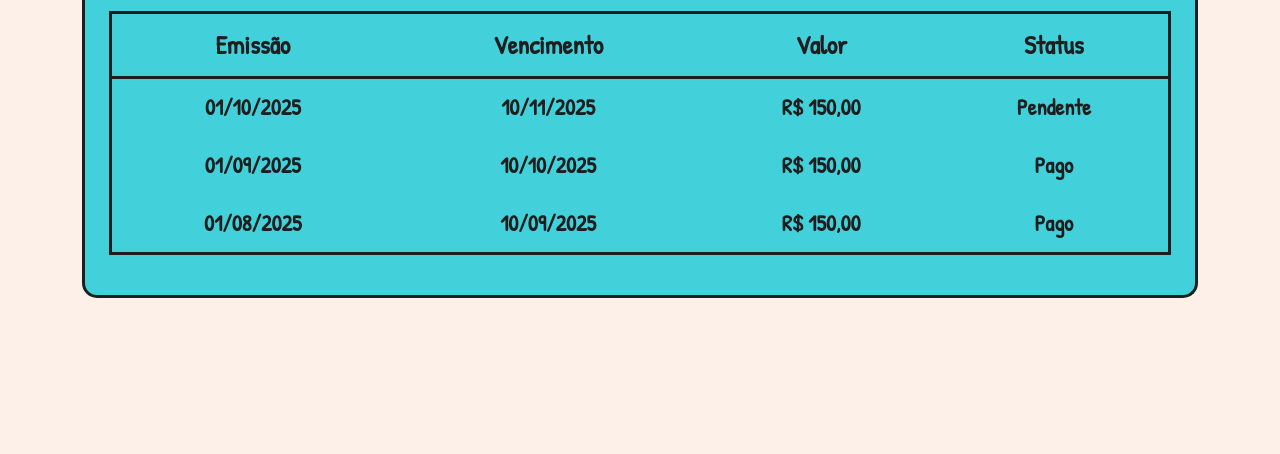
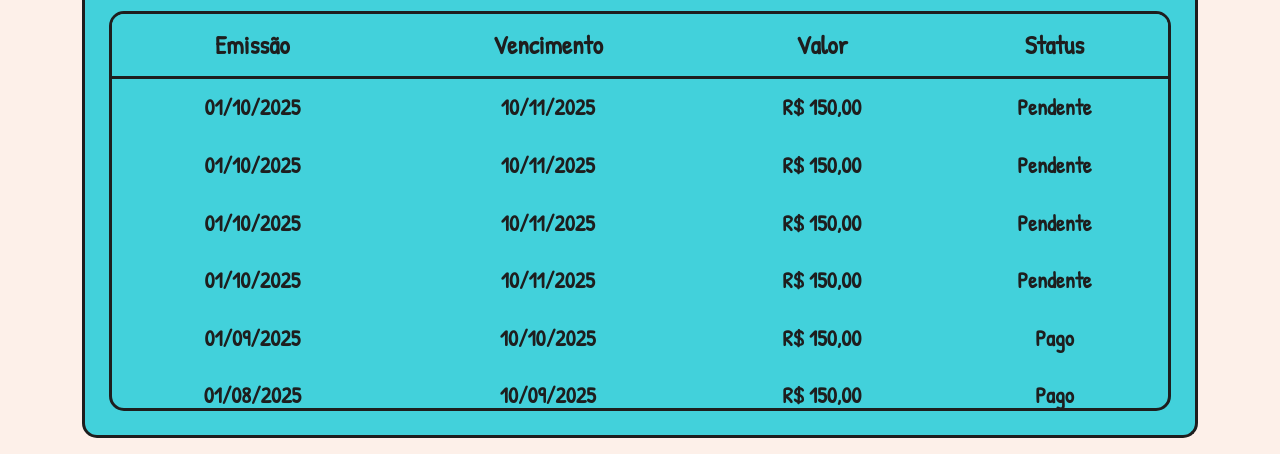
Before and after one commit to LorenzoDias25/Projeto-WEB2, a plain HTML site: page Perfil/mensalidades.html in a window 1280 px wide. Shown: the part 367-821 px from the top of the page. Before the commit the page ends 800 px from the top, so only its background shows below. Drawn offline with nearby package versions, Linux system fonts and the light colour scheme.

Commit message:
Mudancas na logica e design da tabela mensalidades

```diff
--- a/Perfil/mensalidades.html
+++ b/Perfil/mensalidades.html
@@ -124,8 +124,6 @@
       .table-custom {
         background-color: transparent !important;
         color: var(--cor-texto-borda) !important;
-        border: 3px solid var(--cor-texto-borda);
-        border-radius: 15px;
       }
 
       .table-custom th,
@@ -142,6 +140,27 @@
       .table-custom thead th {
         border-bottom: 3px solid var(--cor-texto-borda);
         font-size: 1.6rem;
+
+        position: sticky;
+        top: 0; /* Fixa no topo do container que tem o scroll */
+        z-index: 10; /* Garante que o cabeçalho fique por CIMA do conteúdo */
+
+        /* Define uma cor de fundo sólida (a mesma do bloco)
+       para que o conteúdo não "vaze" por trás do cabeçalho ao rolar */
+        background-color: var(--cor-bloco-principal) !important;
+      }
+
+      /* ... (Seu CSS existente) ... */
+
+      /* Esta é a nova classe para o scroll vertical */
+      .table-scrollable {
+        max-height: 400px; /* Defina a altura máxima que desejar */
+        overflow-y: auto; /* Adiciona o scroll vertical automático */
+
+        /* --- O DESIGN FOI MOVIDO PARA CÁ --- */
+        border: 3px solid var(--cor-texto-borda);
+        border-radius: 15px;
+        overflow:auto;
       }
     </style>
   </head>
@@ -270,7 +289,7 @@
       <section class="content-block text-center">
         <h2 style="font-size: 2.5rem">Tabela de Mensalidades</h2>
 
-        <div class="table-responsive mt-3">
+        <div class="table-responsive mt-3 table-scrollable">
           <table class="table table-custom text-center">
             <thead>
               <tr>
@@ -281,6 +300,24 @@
               </tr>
             </thead>
             <tbody>
+              <tr>
+                <td>01/10/2025</td>
+                <td>10/11/2025</td>
+                <td>R$ 150,00</td>
+                <td>Pendente</td>
+              </tr>
+              <tr>
+                <td>01/10/2025</td>
+                <td>10/11/2025</td>
+                <td>R$ 150,00</td>
+                <td>Pendente</td>
+              </tr>
+              <tr>
+                <td>01/10/2025</td>
+                <td>10/11/2025</td>
+                <td>R$ 150,00</td>
+                <td>Pendente</td>
+              </tr>
               <tr>
                 <td>01/10/2025</td>
                 <td>10/11/2025</td>
@@ -299,6 +336,24 @@
                 <td>R$ 150,00</td>
                 <td>Pago</td>
               </tr>
+              <tr>
+                <td>01/10/2025</td>
+                <td>10/11/2025</td>
+                <td>R$ 150,00</td>
+                <td>Pendente</td>
+              </tr>
+              <tr>
+                <td>01/10/2025</td>
+                <td>10/11/2025</td>
+                <td>R$ 150,00</td>
+                <td>Pendente</td>
+              </tr>
+              <tr>
+                <td>01/10/2025</td>
+                <td>10/11/2025</td>
+                <td>R$ 150,00</td>
+                <td>Pendente</td>
+              </tr>
             </tbody>
           </table>
         </div>
```
